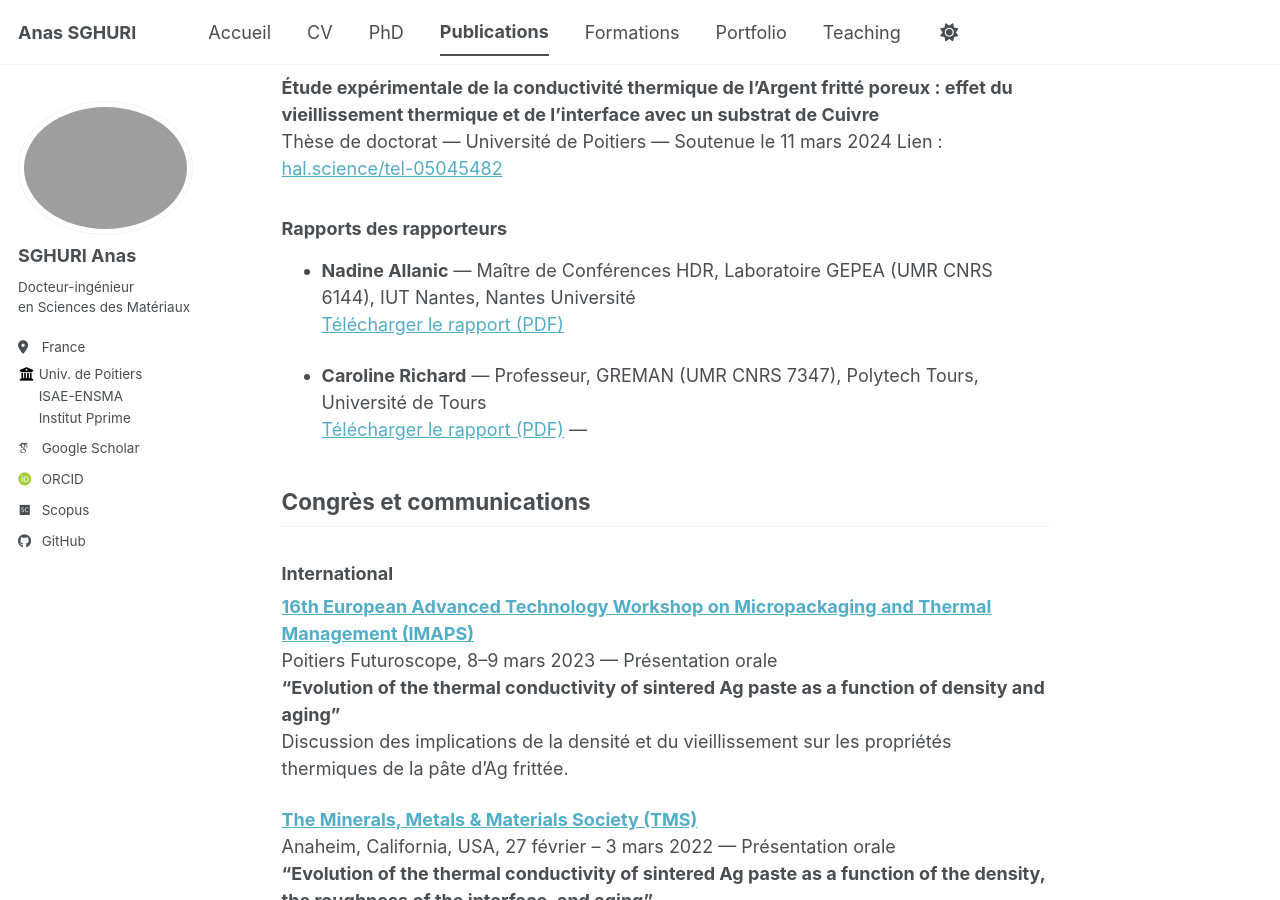
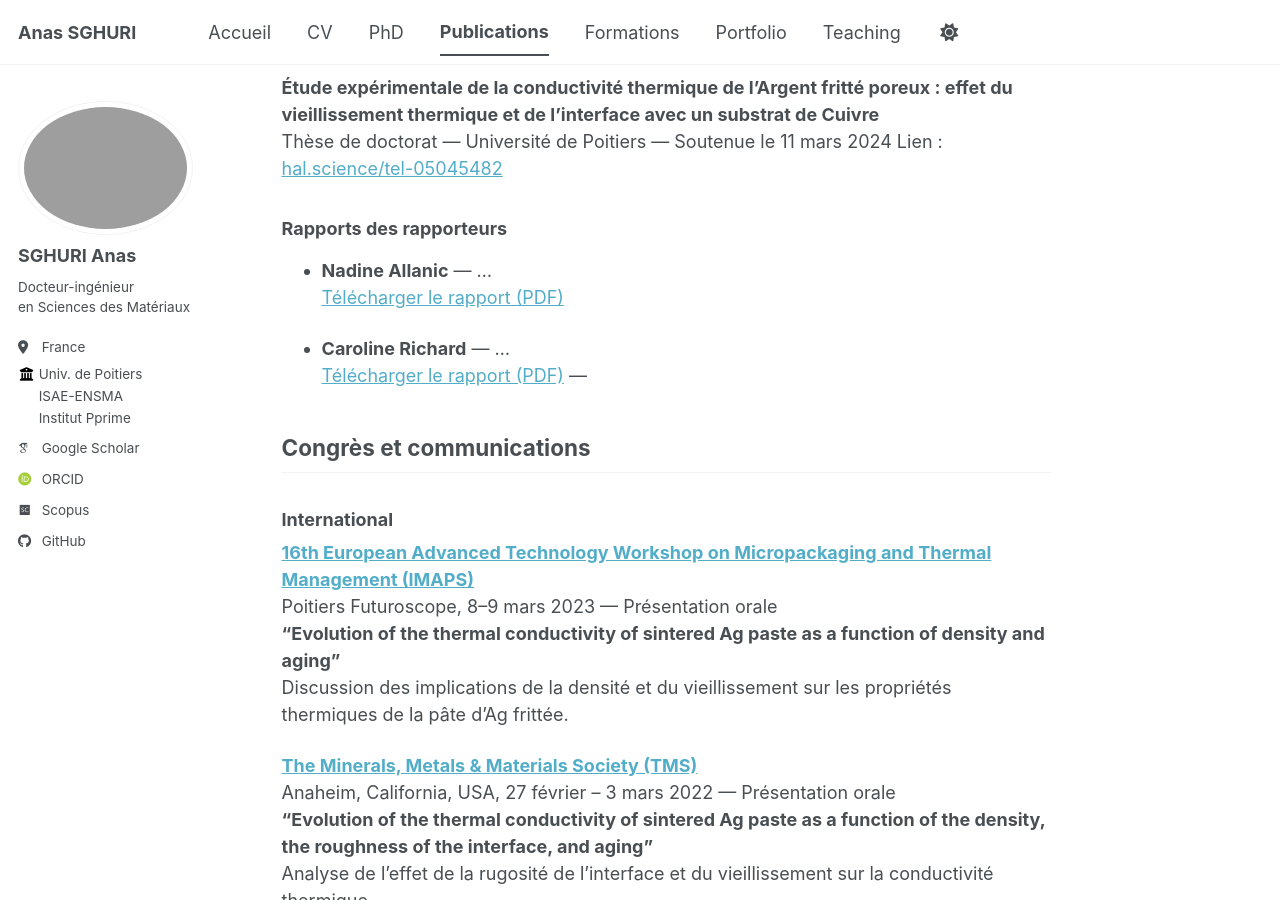
Before and after one commit to Anas-Sg-git/anas-sghuri, a Jekyll site: the page built from _pages/publications.md, in a window 1280 px wide and 900 px high, scrolled down 420 px. Built offline with Jekyll 4.4.1, drawn with Linux system fonts in a browser that asks for light colours; some web fonts are replaced; a script bundle is joined from its source files by our own code; library files that are not in the unit come from our copies.

Commit message:
Update publications.md

```diff
--- a/_pages/publications.md
+++ b/_pages/publications.md
@@ -21,11 +21,11 @@ Thèse de doctorat — Université de Poitiers — Soutenue le 11 mars 2024
 
 ### Rapports des rapporteurs
 
-- **Nadine Allanic** — Maître de Conférences HDR, Laboratoire GEPEA (UMR CNRS 6144), IUT Nantes, Nantes Université
-  [Télécharger le rapport (PDF)](/files/SGHURI_Anas_rapport_ALLANIC_20240221.pdf)
+- **Nadine Allanic** — ...
+  [Télécharger le rapport (PDF)]({{ site.baseurl }}/files/SGHURI_Anas_rapport_ALLANIC_20240221.pdf)
 
-- **Caroline Richard** — Professeur, GREMAN (UMR CNRS 7347), Polytech Tours, Université de Tours
-  [Télécharger le rapport (PDF)](/files/SGHURI_Anas_rapport_RICHARD_20240212.pdf)
+- **Caroline Richard** — ...
+  [Télécharger le rapport (PDF)]({{ site.baseurl }}/files/SGHURI_Anas_rapport_RICHARD_20240212.pdf)
 ---
 
 ## Congrès et communications
```
